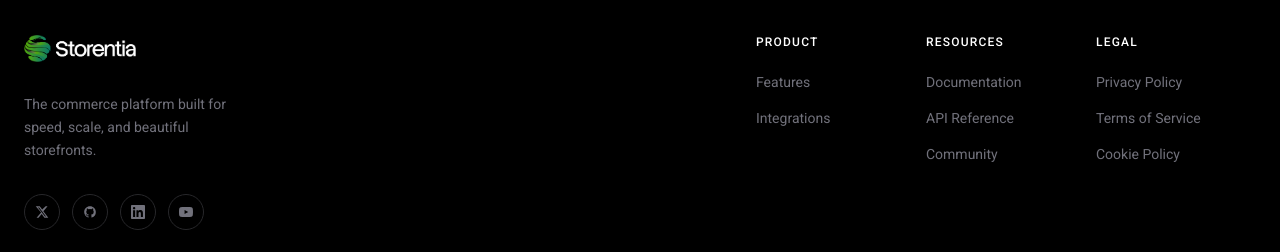
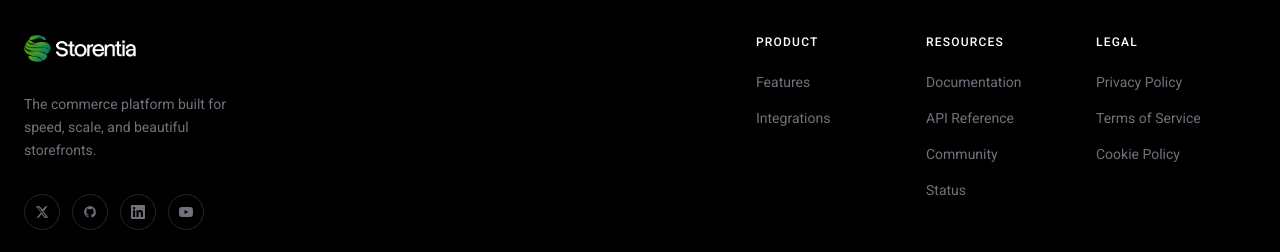
Before and after one commit to thetechsolaceco/storentia, a Next.js app: page / in a window 1280 px wide. Shown: the part 6936-7188 px from the top of the page. Built offline with nearby package versions, Linux system fonts and the light colour scheme.

Commit message:
feat: add external link handling for Status page in footer navigation

```diff
--- a/src/components/Footer.tsx
+++ b/src/components/Footer.tsx
@@ -43,6 +43,7 @@ const NAV = [
       { label: 'Documentation', href: '/docs' },
       { label: 'API Reference', href: '/api' },
       { label: 'Community', href: '/community' },
+      { label: 'Status', href: 'https://status.storentia.com', external: true },
     ],
   },
   {
@@ -128,10 +129,11 @@ export function Footer() {
                   {heading}
                 </p>
                 <ul className="space-y-3">
-                  {links.map(({ label, href }) => (
+                  {links.map(({ label, href, external }) => (
                     <li key={label}>
                       <Link
                         href={href}
+                        {...(external ? { target: '_blank', rel: 'noopener noreferrer' } : {})}
                         className="text-zinc-500 text-sm font-roboto hover:text-white transition-colors duration-200"
                       >
                         {label}
```
